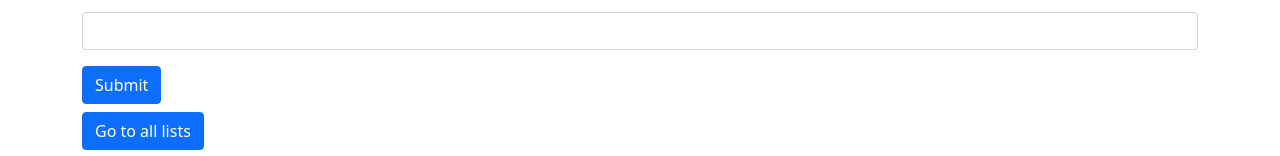
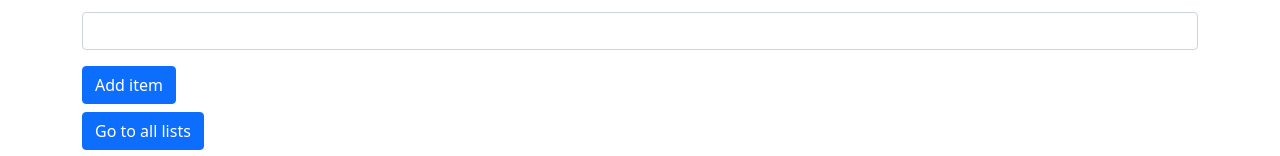
Before and after one commit to AmandaHeideman/to-pet, a React (Create React App) app in the folder client/: page /1 in a window 1280 px wide. Shown: the part 194-350 px from the top of the page. Built offline with nearby package versions, Linux system fonts and the light colour scheme; no server answers.

Commit message:
changes in detailpage

```diff
--- a/client/src/Pages/ListDetailPage.jsx
+++ b/client/src/Pages/ListDetailPage.jsx
@@ -3,7 +3,7 @@ import { Link } from "react-router-dom";
 import axios from "axios";
 
 const url = axios.create({
-  baseURL: process.env.API_KEY || "http://localhost:5000",
+  baseURL: process.env.REACT_APP_SERVER_URL
 });
 
 const ListDetailPage = (props) => {
@@ -90,7 +90,7 @@ const ListDetailPage = (props) => {
           />
         </div>
         <button type="submit" class="btn btn-primary">
-          Submit
+          Add item
         </button>
       </form>
 
--- a/client/src/Pages/ListPage.jsx
+++ b/client/src/Pages/ListPage.jsx
@@ -3,7 +3,7 @@ import { Link } from "react-router-dom";
 import axios from "axios";
 
 const url = axios.create({
-  baseURL: process.env.REACT_APP_SERVER_URL || "http://localhost:5000",
+  baseURL: process.env.REACT_APP_SERVER_URL
 });
 
 const ListPage = () => {
```
